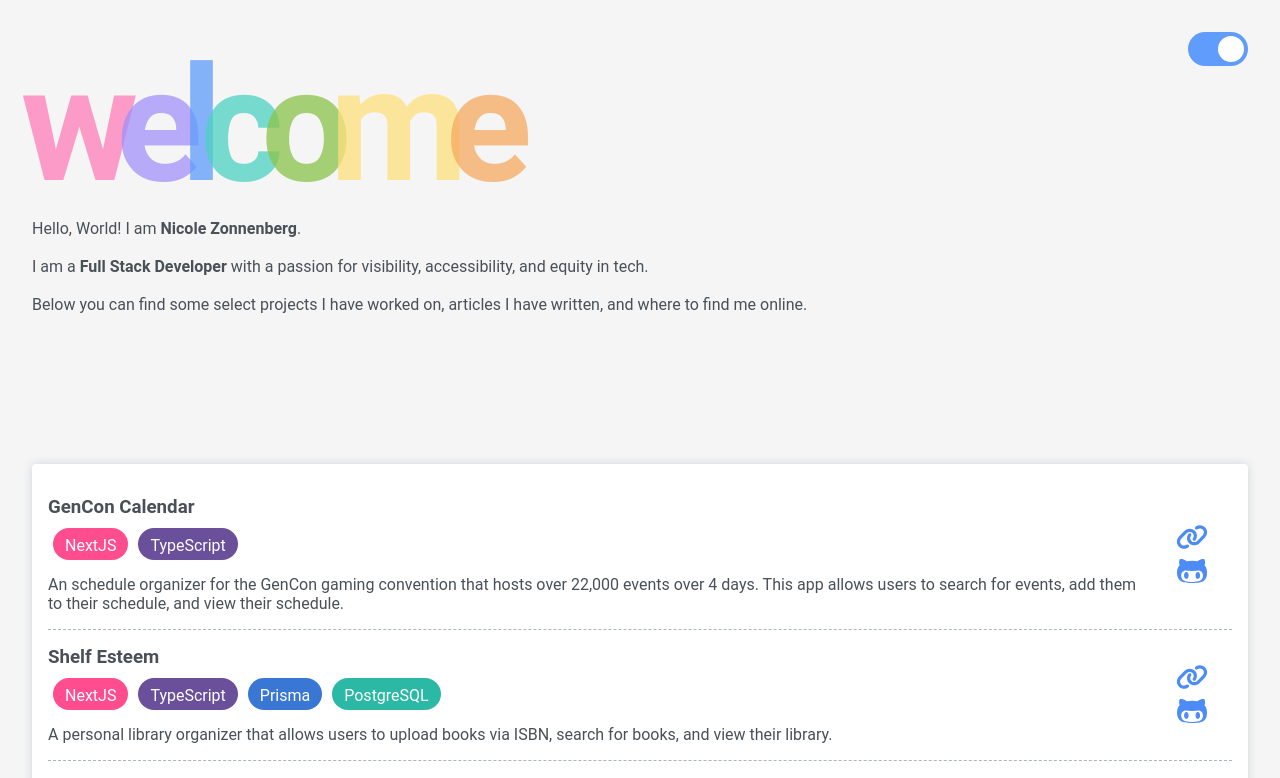
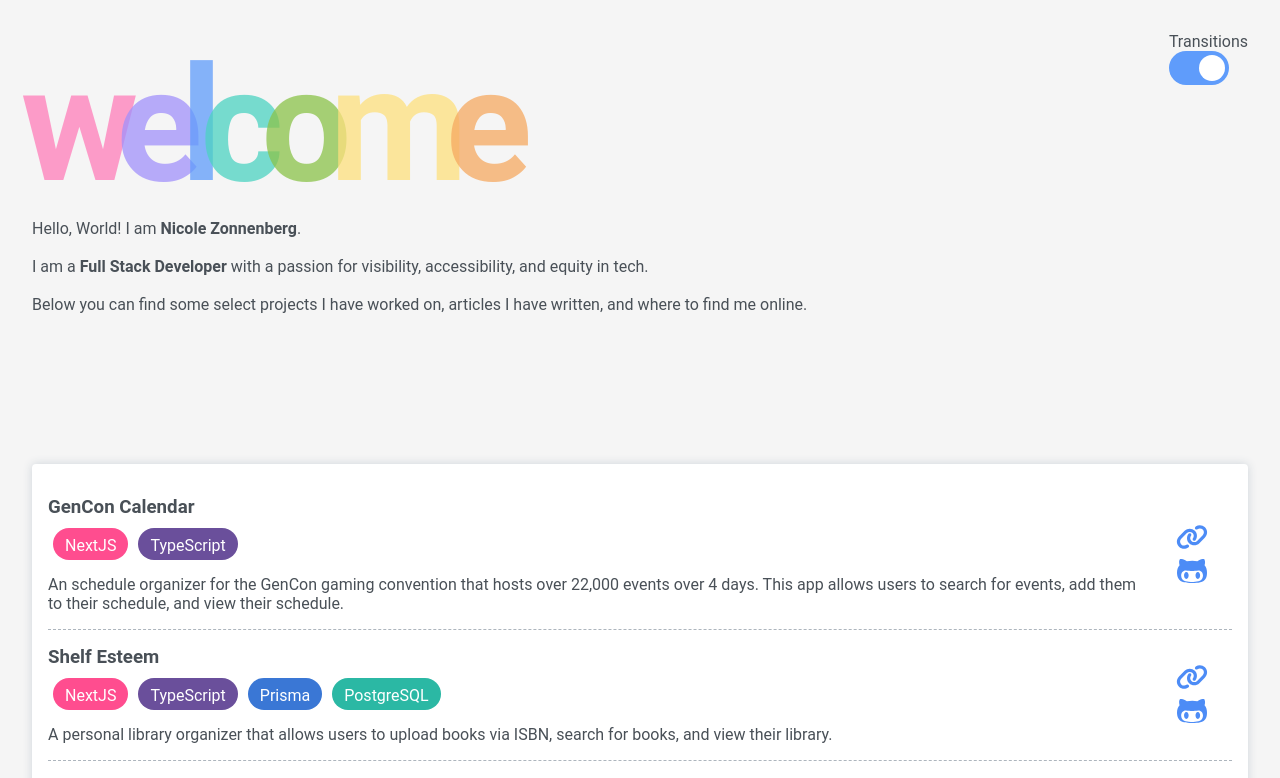
Before and after one commit to Sun-Mountain/sun-mountain.github.io, a Next.js app: page / in a window 1280 px wide. Shown: the top 778 px of the page. Built offline with nearby package versions, Linux system fonts and the light colour scheme.

Commit message:
update transition css

```diff
--- a/src/components/Article.tsx
+++ b/src/components/Article.tsx
@@ -1,15 +1,17 @@
+'use client';
+import { useAppSelector } from '@/store/store';
 import SingleArticle from './SingleArticle';
 import ArticleList from '@/data/articles.json';
 
 const Articles = () => {
-
   const title = "Articles".split('');
+  const showTransitions = useAppSelector(state => state.SHOW_TRANSITIONS.transitionState);
 
   return (
     <section id="articles-spotlight">
-      <h2>
+      <h2 className={`${showTransitions ? 'transition' : ''}`}>
         {title.map((letter, index) => (
-          <span key={index}>{letter}</span>
+          <span key={index} className={`${showTransitions ? 'transition' : ''}`}>{letter}</span>
         ))}
       </h2>
       <div className="container">
--- a/src/components/FindMe.tsx
+++ b/src/components/FindMe.tsx
@@ -1,3 +1,5 @@
+'use client';
+import { useAppSelector } from '@/store/store';
 import Link from 'next/link';
 import { FontAwesomeIcon } from '@fortawesome/react-fontawesome';
 import {
@@ -11,8 +13,8 @@
 import SocialMediaList from '@/data/socialmedia.json';
 
 const FindMe = () => {
-
   const title = "Find Me".split('');
+  const showTransitions = useAppSelector(state => state.SHOW_TRANSITIONS.transitionState);
 
   const findIcon = (site: string) => {
     switch(site) {
@@ -29,9 +31,9 @@
 
   return (
     <section id="findme-spotlight">
-      <h2>
+      <h2 className={`${showTransitions ? 'transition' : ''}`}>
         {title.map((letter, index) => (
-          <span key={index}>{letter}</span>
+          <span key={index} className={`${showTransitions ? 'transition' : ''}`}>{letter}</span>
         ))}
       </h2>
       <div id="media-container">
--- a/src/components/Hero.tsx
+++ b/src/components/Hero.tsx
@@ -12,14 +12,18 @@
   const dispatch = useAppDispatch();
   const showTransitions = useAppSelector(state => state.SHOW_TRANSITIONS.transitionState);
 
-  const handleToggle = () => {
+  const handleTransitionToggle = () => {
     setTransitions(!transitions);
     dispatch(SHOW_TRANSITIONS(!transitions));
   }
 
   return (
     <header>
-      <SwitchComponent isChecked={transitions} handleToggle={handleToggle} />
+      <SwitchComponent
+        isChecked={transitions}
+        handleToggle={handleTransitionToggle}
+        labelText="Transitions"
+      />
       <h1>
         {welcome.map((letter, index) => (
           <span key={index} className={`${showTransitions ? 'transition' : ''}`}>{letter}</span>
--- a/src/components/Portfolio.tsx
+++ b/src/components/Portfolio.tsx
@@ -1,15 +1,17 @@
+'use client';
+import { useAppSelector } from '@/store/store';
 import ProjectList from '@/data/projects.json';
 import PortfolioCard from '@/components/PortfolioCard';
 
 const Portfolio = () => {
-
   const title = "Portfolio".split('');
+  const showTransitions = useAppSelector(state => state.SHOW_TRANSITIONS.transitionState);
 
   return (
     <section id="portfolio-spotlight">
-      <h2>
+      <h2 className={`${showTransitions ? 'transition' : ''}`}>
         {title.map((letter, index) => (
-          <span key={index}>{letter}</span>
+          <span key={index} className={`${showTransitions ? 'transition' : ''}`}>{letter}</span>
         ))}
       </h2>
       <div className="container">
--- a/src/components/SwitchComponent.tsx
+++ b/src/components/SwitchComponent.tsx
@@ -4,12 +4,14 @@
 
 interface SwitchComponentProps {
   isChecked: boolean,
-  handleToggle?: () => void
+  handleToggle?: () => void,
+  labelText?: string
 }
 
 const SwitchComponent = ({
   isChecked = false,
-  handleToggle
+  handleToggle,
+  labelText
 }: SwitchComponentProps) => {
   const [isToggled, setIsToggled] = useState(isChecked)
 
@@ -19,9 +21,12 @@
   }
 
   return (
-    <label className="switch">
-      <input type="checkbox" checked={isToggled} onClick={onClick} />
-      <span className="slider round"></span>
+    <label className="switch-group">
+      {labelText && <div>{labelText}</div>}
+      <div className="switch">
+        <input type="checkbox" checked={isToggled} onClick={onClick} />
+        <span className="slider round"></span>
+      </div>
     </label>
   )
 }
--- a/src/styles/components/_sections.scss
+++ b/src/styles/components/_sections.scss
@@ -13,6 +13,9 @@
       margin: 0 -0.25rem;
       opacity: 0.75;
       text-transform: lowercase;
+    }
+
+    .transition {
       @include transition;
     }
 
@@ -21,14 +24,18 @@
     }
   }
 
+  .transition {
+    @include transition;
+  }
+
   &:hover {
-    h2 {
+    .transition {
       background-size: 50%;
-      span {
+      .transition {
         margin: 0.75rem;
       }
 
-      span:first-child {
+      .transition:first-child {
         margin: 0;
       }
     }
--- a/src/styles/components/_toggle-switch.scss
+++ b/src/styles/components/_toggle-switch.scss
@@ -43,7 +43,8 @@
 }
 
 input:focus + .slider {
-  box-shadow: 0 0 1px $blue-jeans;
+  transition: 0s;
+  box-shadow: 0 0 5px $blue-jeans;
 }
 
 input:checked + .slider:before {
```
